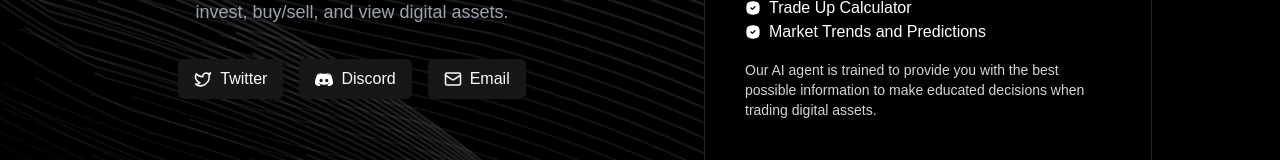
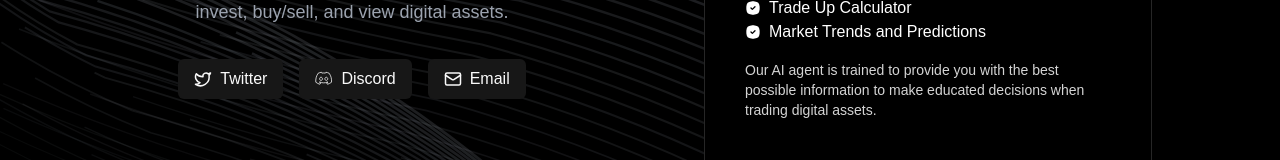
Before and after one commit to baasilali/2m-frontend, a Next.js app: page / in a window 1280 px wide. Shown: the part 453-613 px from the top of the page. Built offline with nearby package versions, Linux system fonts and the light colour scheme.

Commit message:
Update Discord icon to use new SVG version

```diff
--- a/app/page.tsx
+++ b/app/page.tsx
@@ -64,7 +64,7 @@ export default function Home() {
                 target="_blank"
                 rel="noopener noreferrer"
               >
-                <Image src="/discord-white-icon.svg" alt="Discord" width={18} height={18} />
+                <Image src="/svgviewer-output.svg" alt="Discord" width={18} height={18} />
                 Discord
               </Link>
 
```
Also changed, not shown: public/svgviewer-output.svg (added).
